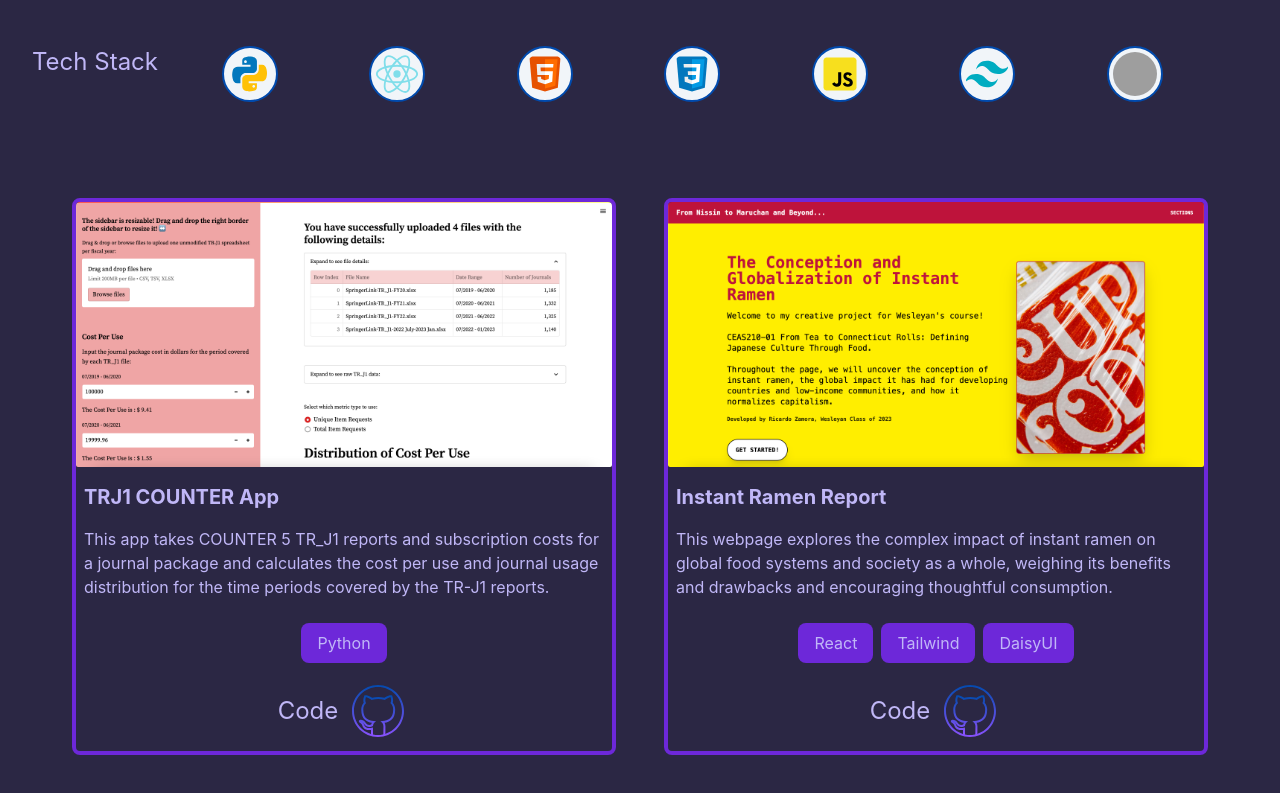
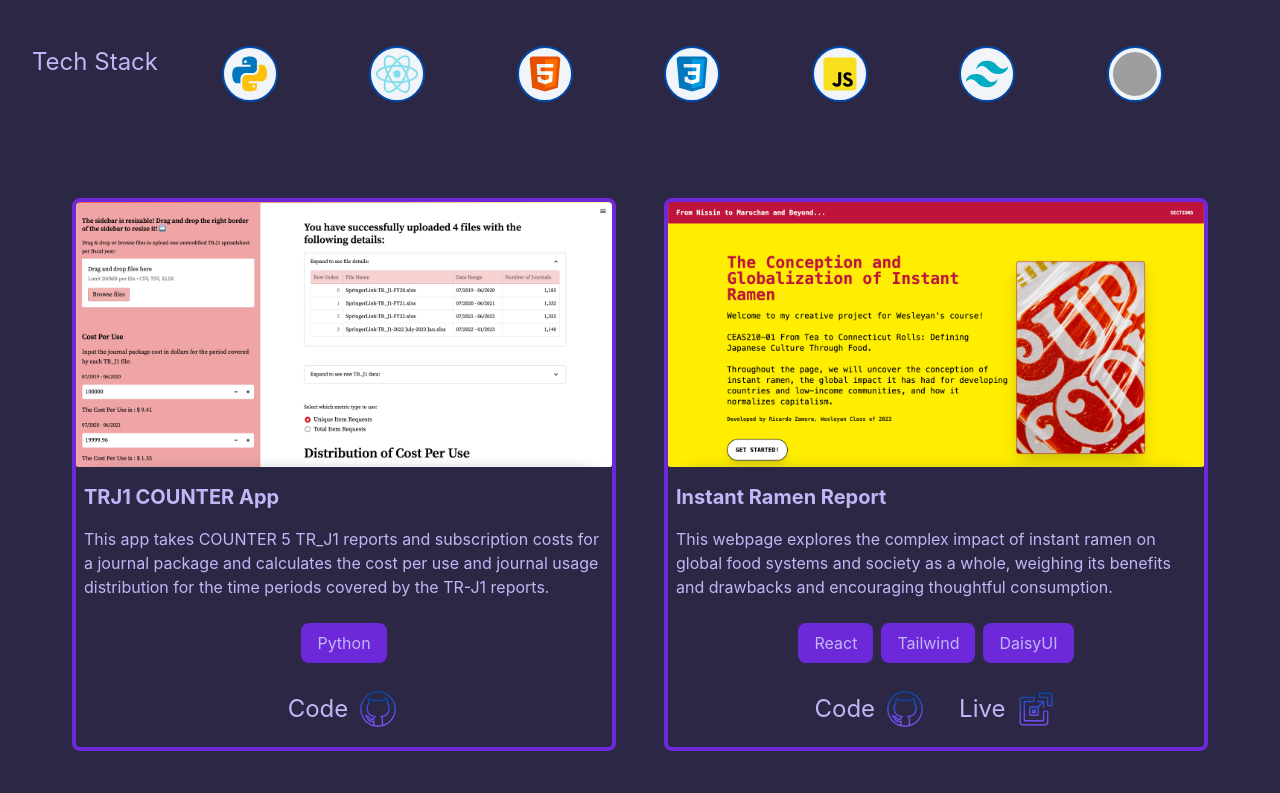
Before and after one commit to RicardoZamora01/portfolio, a React (Create React App) app: page / in a window 1280 px wide. Shown: the part 2014-2807 px from the top of the page. Built offline with nearby package versions, Linux system fonts and the light colour scheme; grey boxes are pictures that could not be loaded.

Commit message:
projects moved to constants.js

```diff
--- a/src/components/Navbar.js
+++ b/src/components/Navbar.js
@@ -8,10 +8,10 @@ const Navbar = () => {
             </div>
             <div className="flex max-w-max sm:flex-none">
                 <ul className="menu menu-horizontal px-1 hidden sm:flex">
-                    <li><a href="#/">Home</a></li>
-                    <li><a href ="#/">About</a></li>
-                    <li><a href="#/">Projects</a></li>
-                    <li><a href ="#/">Contact</a></li>
+                    <li key="Home"><a href="#/">Home</a></li>
+                    <li key="About"><a href ="#/">About</a></li>
+                    <li key="Projects"><a href="#/">Projects</a></li>
+                    <li key="Contact"><a href ="#/">Contact</a></li>
                 </ul>
                 <svg xmlns="http://www.w3.org/2000/svg" fill="none" viewBox="0 0 24 24" strokeWidth={1.5} stroke="currentColor" className="m-1 w-6 h-6 visible sm:invisible">
                     <path strokeLinecap="round" strokeLinejoin="round" d="M3.75 5.25h16.5m-16.5 4.5h16.5m-16.5 4.5h16.5m-16.5 4.5h16.5" />
--- a/src/components/Projects.js
+++ b/src/components/Projects.js
@@ -6,35 +6,17 @@ import python from "../assets/python-icon.svg"
 import rails from "../assets/rails-icon.svg"
 import javascript from "../assets/javascript-icon.svg"
 // import progress from "../assets/progress.svg"
-import ramen from "../assets/ramen.png"
 import cat from "../assets/cat.svg"
-import counter from "../assets/counter-proj.png"
 import classNames from 'classnames';
 import githubIcon from "../assets/github-64.svg"
+import newPageIcon from "../assets/external-link.svg"
+import projects from "../constants"
 
 
 const Projects = () => {
     // eslint-disable-next-line
     const iconClasses = 'bg-slate-100 rounded-full p-1 w-[56px] aspect-square border-2 border-[#004AAD]';
 
-    const projects = [
-        {
-            name: "TRJ1 COUNTER App",
-            description: "This app takes COUNTER 5 TR_J1 reports and subscription costs for a journal package and calculates the cost per use and journal usage distribution for the time periods covered by the TR-J1 reports.",
-            link: "",
-            github: "https://github.com/cdeljunco/COUNTER_viz",
-            image: counter,
-            techStack: ["Python"]
-        },
-        {
-            name: "Instant Ramen Report",
-            description: "This webpage explores the complex impact of instant ramen on global food systems and society as a whole, weighing its benefits and drawbacks and encouraging thoughtful consumption.",
-            link: "https://instant-ramen-global.web.app/",
-            github: "https://github.com/RicardoZamora01/instant-ramen-globalization",
-            image: ramen,
-            techStack: ["React", "Tailwind", "DaisyUI"]
-        }
-    ]
     return (
         <div className="relative h-fit " id="project-container">
             <div className='spacer-top upper-layer absolute top-0'></div>
@@ -94,21 +76,21 @@ const Projects = () => {
                                             <span key={index} className="bg-violet-700 px-4 py-2 my-2 rounded-lg">{tech}</span>
                                         ))}
                                     </div>
-                                    <div className="flex flex-wrap gap-2 items-center align-middle md:flex-row md:justify-center my-2">
+                                    <div className="flex flex-wrap gap-2 items-center align-middle md:flex-row justify-center my-4">
                                         <a href={project.github} target="_black" rel="noreferrer" className="flex items-center">
                                             <span className="text-2xl mr-2">Code</span>
-                                            <img src={githubIcon} alt="github icon" />
+                                            <img src={githubIcon} alt="github icon" className="w-[2.75rem]"/>
                                         </a>
                                     </div>
                                 </div>
                                 ) : (
                                 <div>
                                     <a href={project.link} target="_blank" rel="noreferrer">
-                                    <img
-                                        src={project.image === "" ? cat : project.image}
-                                        alt={project.name}
-                                        className="md:max-h-96 object-contain rounded-sm"
-                                    />
+                                        <img
+                                            src={project.image === "" ? cat : project.image}
+                                            alt={project.name}
+                                            className="md:max-h-96 object-contain rounded-sm"
+                                        />
                                     </a>
                                     <h1 className="text-xl mt-4 mx-2 font-bold">{project.name}</h1>
                                     <p className="my-4 mx-2">{project.description}</p>
@@ -117,10 +99,14 @@ const Projects = () => {
                                             <span key={index} className="bg-violet-700 px-4 py-2 my-2 rounded-lg">{tech}</span>
                                         ))}
                                     </div>
-                                    <div className="flex flex-wrap gap-2 items-center align-middle md:flex-row md:justify-center my-2">
-                                        <a href={project.github} target="_black" rel="noreferrer" className="flex items-center">
+                                    <div className="flex flex-wrap gap-8 items-center align-middle md:flex-row justify-center my-4">
+                                        <a href={project.github} target="_blank" rel="noreferrer" className="flex items-center">
                                             <span className="text-2xl mr-2">Code</span>
-                                            <img src={githubIcon} alt="github icon" />
+                                            <img src={githubIcon} alt="github icon" className="w-[2.75rem]"/>
+                                        </a>
+                                        <a href={project.link} target="_blank" rel="noreferrer" className="flex items-center">
+                                            <span className="text-2xl mr-2">Live</span>
+                                            <img src={newPageIcon} alt="new page icon" className="w-[2.75rem]" />
                                         </a>
                                     </div>
                                 </div>
--- /dev/null
+++ b/src/constants.js
@@ -0,0 +1,39 @@
+import counter from "./assets/counter-proj.png"
+import ramen from "./assets/ramen.png"
+
+
+const projects = [
+    {
+        name: "TRJ1 COUNTER App",
+        description: "This app takes COUNTER 5 TR_J1 reports and subscription costs for a journal package and calculates the cost per use and journal usage distribution for the time periods covered by the TR-J1 reports.",
+        link: "",
+        github: "https://github.com/cdeljunco/COUNTER_viz",
+        image: counter,
+        techStack: ["Python"]
+    },
+    {
+        name: "Instant Ramen Report",
+        description: "This webpage explores the complex impact of instant ramen on global food systems and society as a whole, weighing its benefits and drawbacks and encouraging thoughtful consumption.",
+        link: "https://instant-ramen-global.web.app/",
+        github: "https://github.com/RicardoZamora01/instant-ramen-globalization",
+        image: ramen,
+        techStack: ["React", "Tailwind", "DaisyUI"]
+    }
+]
+
+export default projects;
+
+
+// <div className="md:my-10 border-4 hover:shadow-2xl rounded-lg border-violet-700 overflow-hidden flex flex-col content-center justify-between max-h-fit min-w-full max-w-2xl">
+//     <label htmlFor="my-modal-4" className="btn">open modal</label>
+
+//     <a href={project.link === "" ? "" : project.link} target="_blank" rel="noreferrer">
+//         <img
+//         src={project.image === "" ? cat : project.image}
+//         alt={project.name}
+//         className="md:max-h-96 object-contain rounded-sm"
+//         />
+//     </a>
+//     <h1 className="text-xl pt-4 px-2 font-bold">{project.name}</h1>
+//     <p className="my-4 mx-2">{project.description}</p>
+// </div>
```
Also changed, not shown: src/components/test.js (deleted, +0 -13 lines), src/assets/external-link.svg (added).
